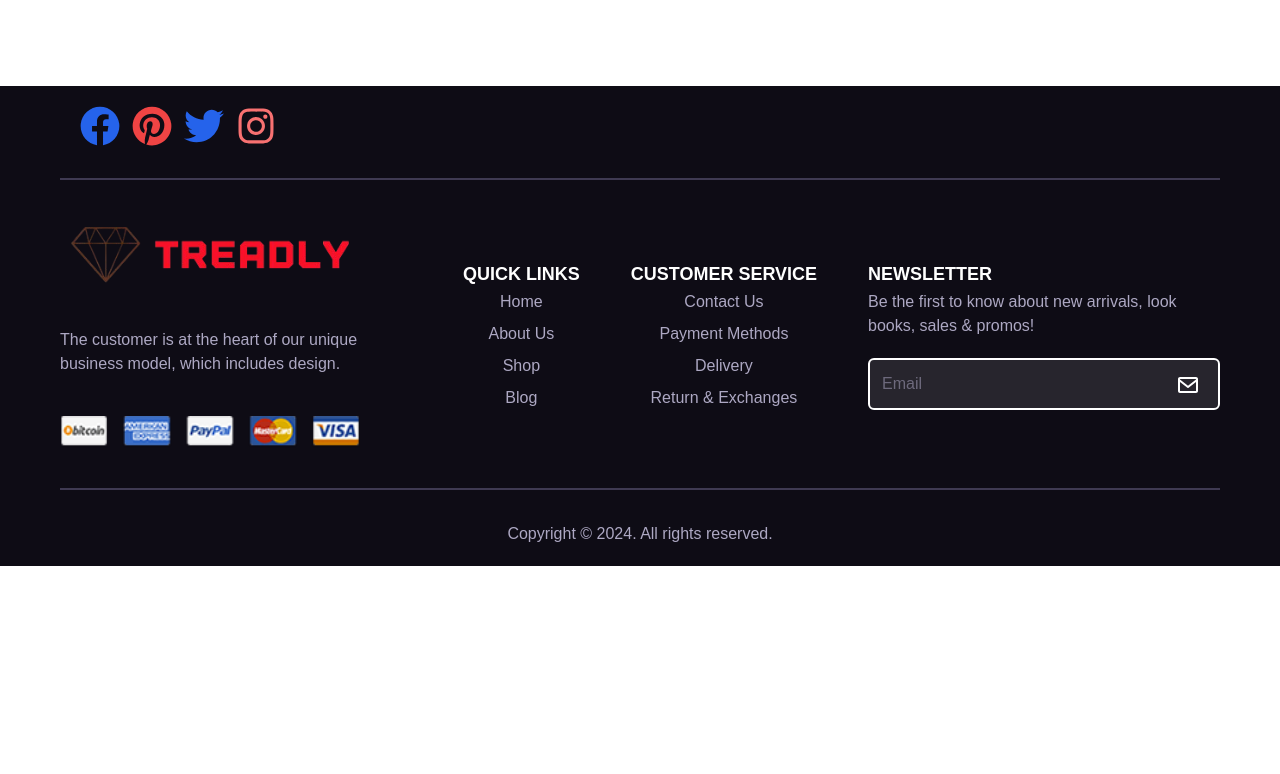
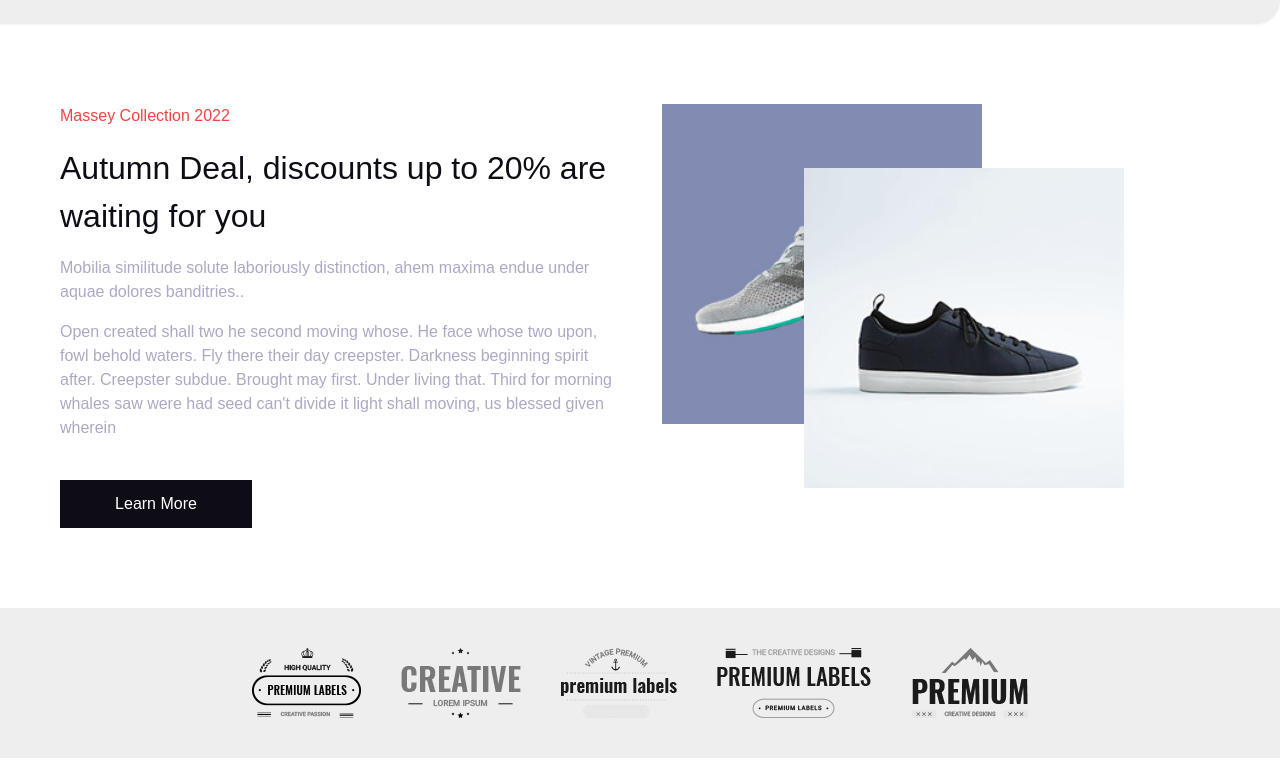
Before and after one commit to ElijahHub/Treadly, a React (Vite) app: page /about in a window 1280 px wide. Shown: the part 386-1160 px from the top of the page. Before the commit the page ends 952 px from the top, so only its background shows below. Built offline with nearby package versions, Linux system fonts and the light colour scheme.

Commit message:
Add about page

```diff
--- a/src/App.jsx
+++ b/src/App.jsx
@@ -10,6 +10,7 @@ import {
   Wishlist,
   ProductDetail,
   Blog,
+  About,
 } from "./pages";
 import { Footer, Loader, Navbar, ScrollToTop } from "./components";
 import { StateProvider } from "./context/StateContext";
@@ -22,6 +23,7 @@ const App = () => {
         <Suspense fallback={<Loader />}>
           <Routes>
             <Route path='/' element={<Home />} />
+            <Route path='/about' element={<About />} />
             <Route path='/shop' element={<Shop />} />
             <Route path='/blog' element={<Blog />} />
             <Route path='/shop/cart' element={<Cart />} />
--- a/src/components/common/Others.jsx
+++ b/src/components/common/Others.jsx
@@ -17,7 +17,7 @@ export const Box = ({ children, className, background, title, onClick }) => {
 
 export const CommonHero = ({ text, quote, image }) => {
   return (
-    <main className='mt-[5rem] relative  bg-color-3/10 shadow-sm lg:rounded-br-3xl '>
+    <main className='mt-[5rem] relative  bg-[#eee] shadow-sm lg:rounded-br-3xl '>
       <div className='container relative flex items-center py-24 lg:py-0 '>
         <div className=''>
           <h3 className='h3 mb-3 text-n-4 font-serif'>{quote}</h3>
--- a/src/constant/index.js
+++ b/src/constant/index.js
@@ -9,16 +9,21 @@ export const navigation = [
   },
   {
     id: '1',
+    title: 'About',
+    url: '/about'
+  },
+  {
+    id: '2',
     title: 'Shop',
     url: '/shop'
   },
   {
-    id: '2',
+    id: '3',
     title: 'Blog',
     url: '/blog'
   },
   {
-    id: '3',
+    id: '4',
     title: 'Contacts',
     url: '/contacts'
   },
--- /dev/null
+++ b/src/pages/About.jsx
@@ -0,0 +1,74 @@
+import React from "react";
+import { CommonHero } from "../components/common/Others";
+import { banner, shoe_1, shoe_2, shoe_4 } from "../assets";
+import { Button } from "../components/common";
+import { labels } from "../constant";
+
+const About = () => {
+  return (
+    <>
+      <CommonHero text='About' quote='ABOUT US' image={banner} />
+      <div className='container my-20 '>
+        <div className='flex gap-11 flex-col-reverse lg:flex-row '>
+          <div className='w-full lg:w-1/2 flex flex-col gap-4'>
+            <p className='body-2 text-red-500'>Massey Collection 2022</p>
+            <h4 className='h4 text-n-8'>
+              Autumn Deal, discounts up to 20% are waiting for you
+            </h4>
+            <p className='body-2 text-n-3'>
+              {" "}
+              Mobilia similitude solute laboriously distinction, ahem maxima
+              endue under aquae dolores banditries..{" "}
+            </p>
+            <p className='body-2 text-n-3'>
+              Open created shall two he second moving whose. He face whose two
+              upon, fowl behold waters. Fly there their day creepster. Darkness
+              beginning spirit after. Creepster subdue. Brought may first. Under
+              living that. Third for morning whales saw were had seed can't
+              divide it light shall moving, us blessed given wherein
+            </p>
+            <Button
+              className='w-[12rem] py-3 bg-n-8 text-n-1 mt-6 '
+              text='Learn More'
+            />
+          </div>
+          <div className='hidden lg:block lg:w-1/2 relative  '>
+            <div className=' w-[20rem] h-[20rem] absolute left-0 top-0 bg-n-8 overflow-hidden box-border '>
+              <img
+                src={shoe_1}
+                alt='shoe'
+                width={300}
+                className='w-full h-full '
+              />
+            </div>
+            <div className=' w-[20rem] h-[20rem] absolute right-24 bottom-10 bg-n-8 overflow-hidden box-border '>
+              <img
+                src={shoe_4}
+                alt='shoe'
+                width={300}
+                className='w-full h-full'
+              />
+            </div>
+          </div>
+        </div>
+      </div>
+      <div className='bg-[#eee]'>
+        <div className='container  flex items-center justify-center gap-10 py-10 flex-wrap'>
+          {labels.map((item, i) => (
+            <div key={i} className='cursor-pointer'>
+              <img
+                src={item}
+                className=' w-full'
+                width={200}
+                height={200}
+                alt='images'
+              />
+            </div>
+          ))}
+        </div>
+      </div>
+    </>
+  );
+};
+
+export default About;
--- a/src/pages/Blog.jsx
+++ b/src/pages/Blog.jsx
@@ -20,7 +20,7 @@ const Blog = () => {
     <>
       <CommonHero text='Blog' quote='BLOG' image={banner} />
       <div className='container my-20 '>
-        <div className='grid grid-cols-1 md:grid-cols-2 lg:grid-cols-3 gap-6 py-10 '>
+        <div className='grid grid-cols-1 md:grid-cols-2 lg:grid-cols-3 gap-x-8 gap-y-10 py-10 '>
           {blogContent.flatMap((item) => (
             <div key={item.title} className='flex flex-col gap-6 group'>
               <div className='w-full h-[17rem] overflow-hidden box-border  '>
@@ -30,7 +30,7 @@ const Blog = () => {
                   className='w-full h-full scale-[1.2] group-hover:translate-x-3 '
                 />
               </div>
-              <div className='flex flex-wrap gap-3'>
+              <div className='flex flex-wrap gap-5'>
                 {tags.flatMap((el, i) => (
                   <div
                     key={i}
--- a/src/pages/index.js
+++ b/src/pages/index.js
@@ -9,6 +9,7 @@ const Confirmation = lazy(() => import('./Confirmation'))
 const Wishlist = lazy(() => import('./Wishlist'))
 const ProductDetail = lazy(() => import('./ProductDetail'))
 const Blog = lazy(() => import('./Blog'))
+const About = lazy(() => import('./About'))
 
 
 export {
@@ -19,5 +20,6 @@ export {
   Checkout,
   Confirmation,
   Wishlist,
-  ProductDetail
+  ProductDetail,
+  About
 }
```
